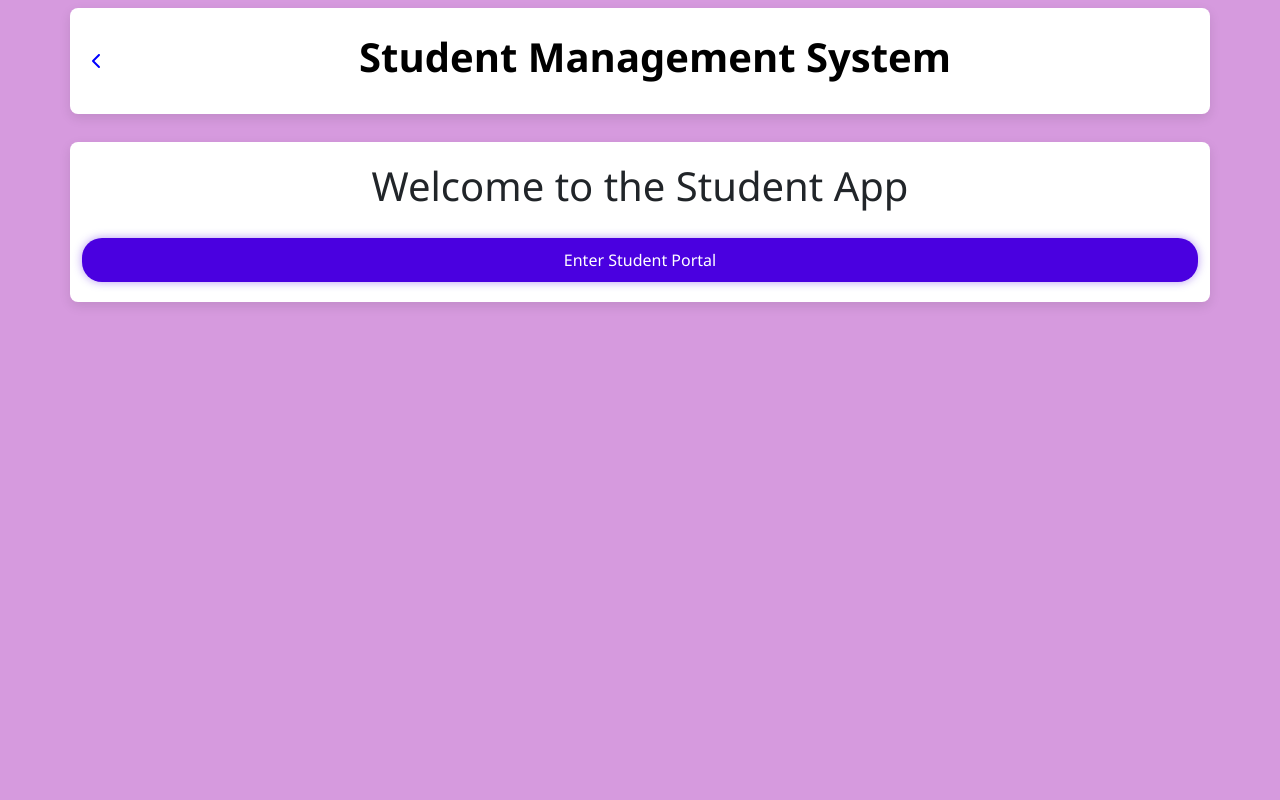
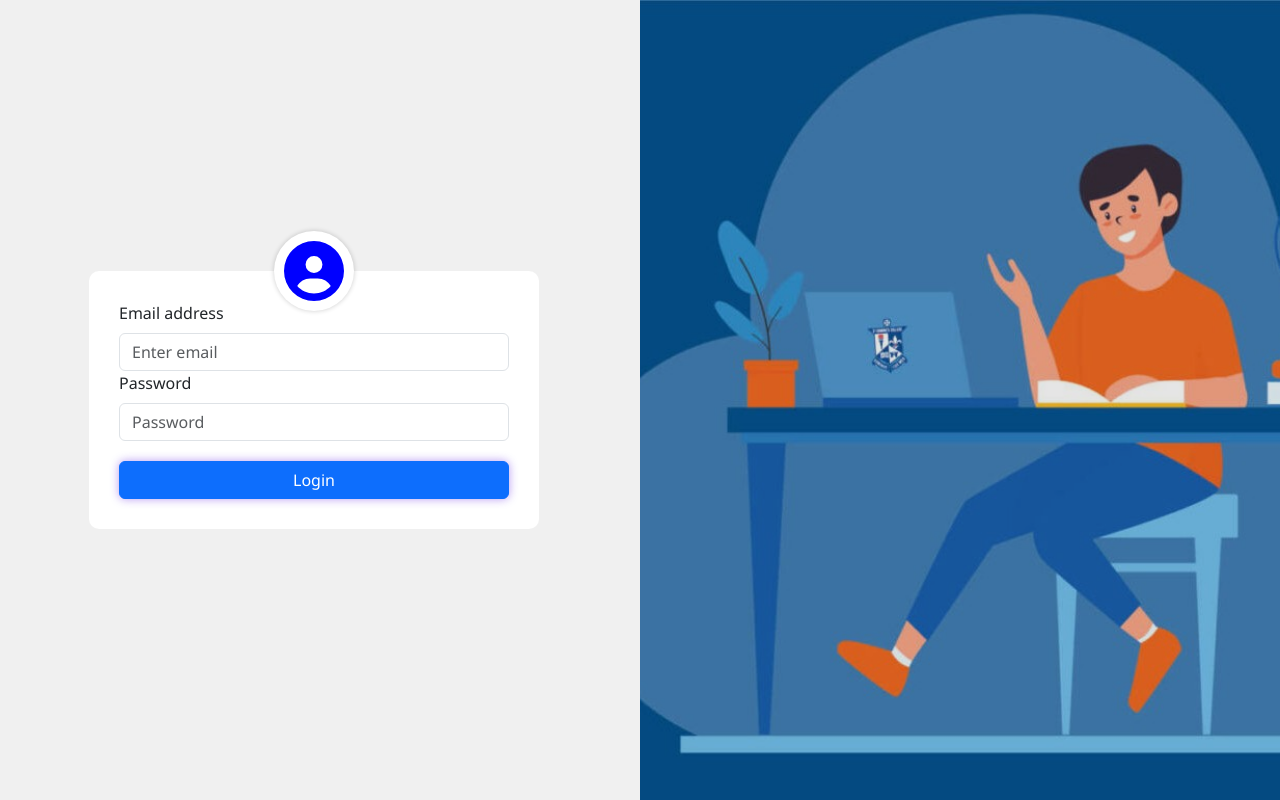
Before and after one commit to SethikaManumitha/Student_CRUD_Frontend, a React (Create React App) app: page / in a window 1280 px wide. Built offline with nearby package versions, Linux system fonts and the light colour scheme.

Commit message:
Login Functionality

```diff
--- a/src/App.css
+++ b/src/App.css
@@ -1,6 +1,6 @@
 /* App.css */
 .App {
-    background-color: #D69ADE;
+    background-color: #f0f0f0;
     min-height: 100vh;
     padding: 0;
     margin: 0;
--- a/src/App.js
+++ b/src/App.js
@@ -2,21 +2,21 @@ import React from 'react';
 import './App.css';
 import { BrowserRouter as Router, Routes, Route } from 'react-router-dom';
 import HomePage from './HomePage';
-import StudentPage from './StudentPage';
 import 'bootstrap/dist/css/bootstrap.min.css';
-import NavigationBar from './components/NavigationBar';
+import LoginPage from './LoginPage';
+import { ToastContainer } from 'react-toastify';
 
 function App() {
 
   return (
     <div className="App">
       <Router>
-      <NavigationBar />
       <Routes>
-        <Route path="/" element={<HomePage />} />
-        <Route path="/students" element={<StudentPage />} />
+        <Route path="/" element={<LoginPage />} />
+        <Route path="/home" element={<HomePage />} />
       </Routes>
     </Router>
+    <ToastContainer position="top-right" autoClose={3000} />
     </div>
   );
 }
--- a/src/HomePage.js
+++ b/src/HomePage.js
@@ -1,20 +1,15 @@
 import React from 'react';
-import { useNavigate } from 'react-router-dom';
 import './HomePage.css';
+import StudentPage from './StudentPage';
+import NavigationBar from './components/NavigationBar';
 
 function HomePage() {
-  const navigate = useNavigate();
 
   return (
-      <div className="container home-page-container">
-        <h1>Welcome to the Student App</h1>
-        <button
-          className="custom-submit-btn"
-          onClick={() => navigate('/students')}
-        >
-          Enter Student Portal
-        </button>
-      </div>
+      <>
+        <NavigationBar />
+        <StudentPage />
+      </>
   );
 }
 
--- /dev/null
+++ b/src/LoginPage.css
@@ -0,0 +1,92 @@
+.page {
+  min-height: 100vh;
+  display: flex;
+}
+
+.img-column {
+  padding: 0;
+  display: flex;
+  align-items: center;
+  justify-content: center;
+  overflow: hidden;
+}
+
+.login-column{
+    padding: 20px;
+}
+
+.img-column img {
+  width: 100%;
+  height: 100%;
+  object-fit: cover;
+  display: block;
+}
+
+.login-container{
+    width:100%;
+}
+
+.image-wrapper {
+  position: relative;
+  width: 100%;
+  height: 100%;
+}
+
+.image-wrapper img {
+  width: 100%;
+  height: 100%;
+  object-fit: cover;
+  display: block;
+}
+
+.image-wrapper .overlay {
+  position: absolute;
+  top: 0;
+  left: 0;
+  width: 100%;
+  height: 100%;
+  background: rgba(0, 0, 0, 0.1);
+  z-index: 1;
+
+}
+
+.login-form {
+  width: 100%;
+  max-width: 450px;
+  margin: auto;
+}
+
+.login-column{
+    display: flex;
+    flex-direction: column;
+    justify-content: center;
+    align-items: center;
+}
+
+
+.login-form {
+  position: relative;
+  background-color: white;
+  padding-top: 60px;
+  padding: 30px;
+  border-radius: 10px;
+  max-width: 450px;
+  width: 100%;
+  margin: auto;
+}
+
+.login-logo {
+  position: absolute;
+  top: -40px;
+  left: 50%;
+  transform: translateX(-50%);
+  background-color: white;
+  border-radius: 50%;
+  padding: 10px;
+  z-index: 2;
+  box-shadow: 0 0 5px rgba(0,0,0,0.2);
+}
+
+.login-icon {
+  font-size: 60px;
+}
--- /dev/null
+++ b/src/LoginPage.js
@@ -0,0 +1,81 @@
+import {React,useState} from 'react';
+import { useNavigate } from 'react-router-dom';
+import './LoginPage.css';
+import { Form,Button } from 'react-bootstrap';
+import { FontAwesomeIcon } from '@fortawesome/react-fontawesome';
+import { faUserCircle } from '@fortawesome/free-solid-svg-icons';
+import { login } from './config/axiosConfig';
+import { toast } from 'react-toastify';
+import loginImage from './assets/images/login.jpg';
+const LoginPage = () => {
+
+  const [admin, setAdmin] = useState({
+    email: '',
+    password: '',
+  });
+
+  const handleChange = (event) => {
+    const { name, value } = event.target;
+    setAdmin((prevAdmin) => ({
+      ...prevAdmin,
+      [name]: value,
+    }));
+  }
+
+    const handleSubmit = async (event) => {
+        event.preventDefault();
+        try {
+            const response = await login(admin.email, admin.password);
+            navigate('/home');
+        } catch (error) {
+            if (error.response && error.response.status === 401) {
+                toast.error("Invalid email or password");
+            } else {
+                toast.error("An error occurred. Please try again later.");
+                console.error("Unexpected error:", error);
+            }
+        }
+    };
+
+
+
+  const navigate = useNavigate();
+  return (
+    <div>
+        <div className="row page">
+            <div className="col-md-6 login-column">
+                <div className="login-form">
+                    <div className='login-logo'>
+                        <FontAwesomeIcon icon={faUserCircle} color='blue'  className='login-icon' />
+                    </div>
+                    <div className="login-container">
+                         <Form onSubmit={handleSubmit}>
+                        <Form.Group controlId="formBasicEmail">
+                            <Form.Label>Email address</Form.Label>
+                            <Form.Control type="email" placeholder="Enter email" name='email' onChange={handleChange} value={admin.email} required/>
+                        </Form.Group>
+
+                        <Form.Group controlId="formBasicPassword">
+                            <Form.Label>Password</Form.Label>
+                            <Form.Control type="password" placeholder="Password" name='password' onChange={handleChange} value={admin.password} required/>
+                        </Form.Group>
+                        <Button variant="primary" type="submit" className='custom-submit-btn'>
+                            Login
+                        </Button>
+                    </Form>
+                    </div>
+
+                </div>
+            </div>
+            <div className="col-md-6 img-column">
+                <div className="image-wrapper">
+                    <img src={loginImage} alt="Login Visual" />
+                    <div className="overlay"></div>
+                </div>
+            </div>
+        </div>
+    </div>
+  )
+}
+
+export default LoginPage
--- a/src/StudentPage.js
+++ b/src/StudentPage.js
@@ -42,7 +42,7 @@ function StudentPage() {
         setEditStudent={setEditStudent}
         allStudents={allStudents}
       />
-      <ToastContainer position="top-right" autoClose={3000} />
+      {/* <ToastContainer position="top-right" autoClose={3000} /> */}
     </div>
   );
 }
--- a/src/components/NavigationBar.css
+++ b/src/components/NavigationBar.css
@@ -1,19 +1,12 @@
+.logout-btn {
+  position: absolute;
+  right: 20px;
+  top: 15px;
+  color: white;
+  border-color: white;
+}
+
 .navbar{
+    background-color: rgb(255, 255, 255);
     margin-bottom: 20px;
 }
-
-.btnBack {
-    border: none;
-    background-color: transparent;
-    color: #0d6efd;
-    transition: all 0.3s ease-in-out;
-    padding: 5px 10px;
-    border-radius: 5px;
-}
-
-.btnBack:hover {
-    cursor: pointer;
-    border: 1px solid #0d6efd;
-    background-color: rgba(13, 110, 253, 0.1);
-    color: #0d6efd;
-}
--- a/src/components/NavigationBar.js
+++ b/src/components/NavigationBar.js
@@ -1,27 +1,28 @@
 import React from 'react'
 import { useNavigate } from 'react-router-dom';
-import { Navbar,Container,Button } from 'react-bootstrap';
+import { Navbar, Container, Button } from 'react-bootstrap';
 import { FontAwesomeIcon } from '@fortawesome/react-fontawesome';
 import { faChevronLeft } from '@fortawesome/free-solid-svg-icons';
 import '../components/NavigationBar.css';
 
 const NavigationBar = () => {
+  const navigate = useNavigate();
 
-    const navigate = useNavigate();
-    const goBack = () => {
-        navigate(-1);
-    };
+  const handleLogout = () => {
+    navigate('/');
+  };
 
   return (
-   <Navbar className='navbar'>
-      <Container>
-        <Button className='btnBack' onClick={goBack}>
-            <FontAwesomeIcon icon={faChevronLeft} color='blue' />
+    <Navbar className='navbar'>
+
+        <Navbar.Brand className="mx-auto">
+          <h1><b>Student Management System</b></h1>
+        </Navbar.Brand>
+        <Button variant="outline-primary" className="ms-auto logout-btn" onClick={handleLogout}>
+          Logout
         </Button>
-        <Navbar.Brand className="mx-auto"><h1><b>Student Management System</b></h1></Navbar.Brand>
-      </Container>
     </Navbar>
-  )
-}
+  );
+};
 
-export default NavigationBar
+export default NavigationBar;
--- a/src/config/axiosConfig.js
+++ b/src/config/axiosConfig.js
@@ -1,16 +1,19 @@
 import axios from 'axios';
 
-const BASE_URL = 'http://localhost:8080/api/v1/students';
+const BASE_URL = 'http://localhost:8080/api/v1';
+
+// Base URL for login
+export const login = (email,password) => axios.get(`${BASE_URL}/admin`, {params: { email, password }});
 
 // Base URL for adding students
-export const addStudent = (student) => axios.post(BASE_URL, student);
+export const addStudent = (student) => axios.post(`${BASE_URL}/students`, student);
 
 // Base URL for getting all students
-export const getAllStudents = () => axios.get(BASE_URL);
+export const getAllStudents = () => axios.get(`${BASE_URL}/students`);
 
 
 // Base URL for updating a student
-export const updateStudent = (nic, student) => axios.put(`${BASE_URL}/update`, student, { params: { nic } });
+export const updateStudent = (nic, student) => axios.put(`${BASE_URL}/students/update`, student, { params: { nic } });
 
 // Base URL for deleting a student
-export const deleteStudent = (nic) => axios.delete(`${BASE_URL}/delete`, { params: { nic } });
+export const deleteStudent = (nic) => axios.delete(`${BASE_URL}/students/delete`, { params: { nic } });
```
Also changed, not shown: public/assets/images/login.jpg (added), src/assets/images/login.jpg (added).
